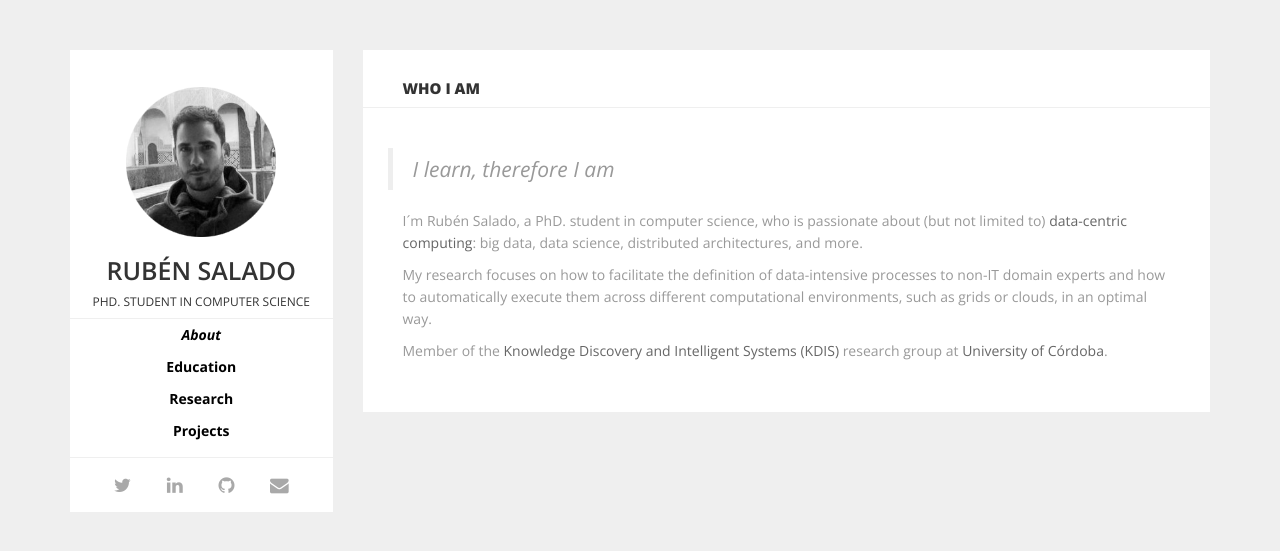
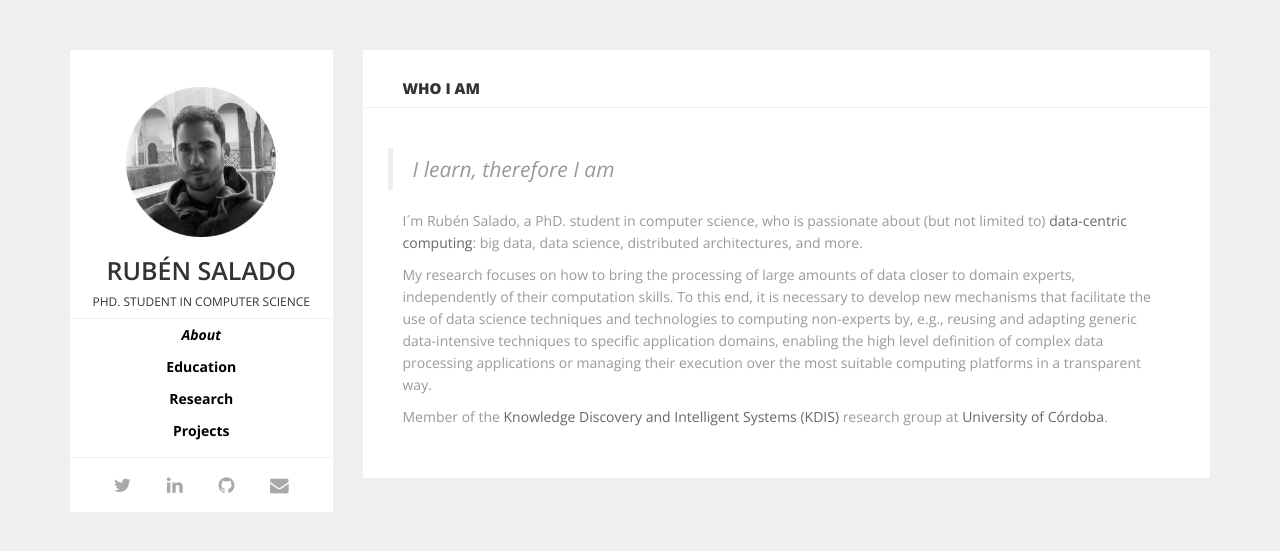
Before and after one commit to rsaladocid/personal-site, a Jekyll site: the page built from about/index.md, in a window 1280 px wide. Shown: the top 551 px of the page. Built offline with Jekyll 4.4.1, drawn with Linux system fonts in a browser that asks for light colours.

Commit message:
Update thesis summary

```diff
--- a/_includes/whoiam.html
+++ b/_includes/whoiam.html
@@ -12,7 +12,7 @@
             </div>
 
             <div class="col-md-12">
-                <p>My research focuses on how to facilitate the definition of data-intensive processes to non-IT domain experts and how to automatically execute them across different computational environments, such as grids or clouds, in an optimal way.</p>
+                <p>My research focuses on how to bring the processing of large amounts of data closer to domain experts, independently of their computation skills. To this end, it is necessary to develop new mechanisms that facilitate the use of data science techniques and technologies to computing non-experts by, e.g., reusing and adapting generic data-intensive techniques to specific application domains, enabling the high level definition of complex data processing applications or managing their execution over the most suitable computing platforms in a transparent way.</p>
             </div>
 
             <div class="col-md-12">
```
